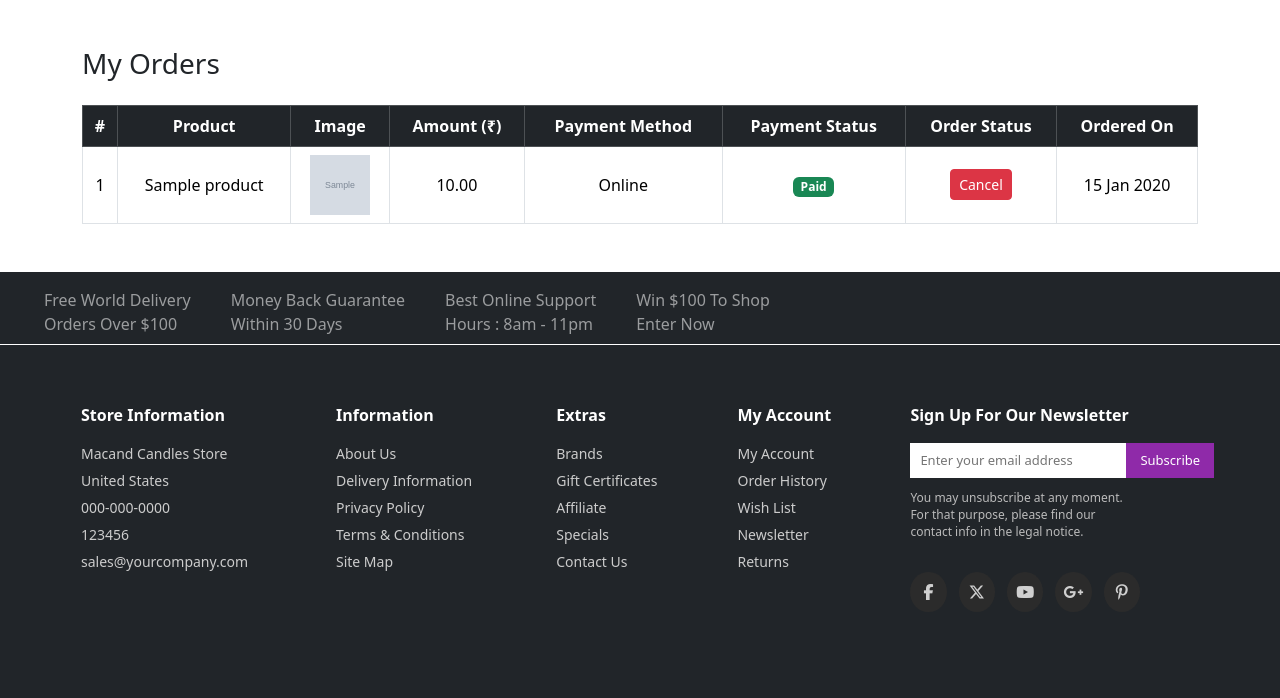
After one commit to jumanath/Candles-website, a Django app: page /checkout in a window 1280 px wide. The commit adds this page. Shown: the part 151-849 px from the top of the page. Run offline with Django 5.2, Linux system fonts and the light colour scheme; a user stored in the database is signed in; tables that the repository leaves empty hold one stand-in row (values such as "Sample post"); grey boxes marked "Sample" are stand-in pictures.

Commit message:
Checkout

```diff
--- a/Candle Website/web_project/macanda/models.py
+++ b/Candle Website/web_project/macanda/models.py
@@ -23,11 +23,7 @@ class Offer(models.Model):
 class carousalimage(models.Model):
     image=models.ImageField(upload_to='carousal/')
 
-# class footerimage(models.Model):
-#     image=models.ImageField(upload_to='footer/')
 
-# class headerimage(models.Model):
-#     image=models.ImageField(upload_to='header/')
 
 
 class fileupload(models.Model):
--- a/Candle Website/web_project/macanda/templates/macanda/User/base.html
+++ b/Candle Website/web_project/macanda/templates/macanda/User/base.html
@@ -156,7 +156,7 @@
             <ul class="dropdown-menu">
                 <li><a class="dropdown-item" href="{% url 'wishlist' %}">Wishlist</a></li>
                 <li><a class="dropdown-item" href="{% url 'cart' %}">Shopping cart</a></li>
-                <li><a class="dropdown-item" href="#">Checkout</a></li>
+                <li><a class="dropdown-item" href="{% url 'checkout' %}">Checkout</a></li>
             </ul>
         </li>
     </ul>
--- /dev/null
+++ b/Candle Website/web_project/macanda/templates/macanda/User/checkout.html
@@ -0,0 +1,74 @@
+{% extends 'macanda/User/base.html' %}
+{% block content %}
+
+<div class="container mt-5 mb-5">
+    <h3 class="mb-4">My Orders</h3>
+
+    {% if orders %}
+    <table class="table table-bordered text-center align-middle">
+        <thead class="table-dark">
+            <tr>
+                <th>#</th>
+                <th>Product</th>
+                <th>Image</th>
+                <th>Amount (₹)</th>
+                <th>Payment Method</th>
+                <th>Payment Status</th>
+                <th>Order Status</th>
+                <th>Ordered On</th>
+            </tr>
+        </thead>
+
+        <tbody>
+        {% for order in orders %}
+            <tr>
+                <td>{{ forloop.counter }}</td>
+                <td>{{ order.product.name }}</td>
+                <td>
+                    <img src="{{ order.product.pdt_image.url }}"
+                         width="60" height="60">
+                </td>
+                <td>{{ order.amount }}</td>
+                <td>{{ order.payment_method }}</td>
+                <td>
+                    {% if order.payment_status == "Paid" %}
+                        <span class="badge bg-success">Paid</span>
+                    {% else %}
+                        <span class="badge bg-warning text-dark">
+                            {{ order.payment_status }}
+                        </span>
+                    {% endif %}
+                </td>
+
+                <!-- ONLY THIS PART IS CHANGED -->
+                <td>
+                    {% if order.status == "Delivered" %}
+                        <span class="badge bg-success">Delivered</span>
+
+                    {% elif order.status == "Cancelled" %}
+                        <span class="badge bg-danger">Cancelled</span>
+
+                    {% else %}
+                        <form method="post" action="{% url 'cancel_order' order.id %}">
+                            {% csrf_token %}
+                            <button type="submit" class="btn btn-sm btn-danger">
+                                Cancel
+                            </button>
+                        </form>
+                    {% endif %}
+                </td>
+                <!-- CHANGE ENDS HERE -->
+
+                <td>{{ order.created_at|date:"d M Y" }}</td>
+            </tr>
+        {% endfor %}
+        </tbody>
+    </table>
+    {% else %}
+        <div class="alert alert-info">
+            No orders found.
+        </div>
+    {% endif %}
+</div>
+
+{% endblock %}
--- a/Candle Website/web_project/macanda/urls.py
+++ b/Candle Website/web_project/macanda/urls.py
@@ -72,6 +72,10 @@ urlpatterns = [
     re_path(r'^add_to_cart/(\d+)/$', views.add_to_cart, name='add_to_cart'),
     re_path(r'^remove_cart/(\d+)/$', views.remove_cart, name='remove_cart'),
 
+    # CHECKOUT
+    re_path(r'checkout',views.checkout,name='checkout'),
+    re_path(r'^cancel-order/(?P<order_id>\d+)/$', views.cancel_order, name='cancel_order'),
+
 # MANAGER
 
     # PAYMENT
--- a/Candle Website/web_project/macanda/views.py
+++ b/Candle Website/web_project/macanda/views.py
@@ -389,6 +389,33 @@ def remove_cart(request, cart_id):
     cart.objects.filter(id=cart_id, user=request.user).delete()
     return redirect('cart')
 
+@login_required
+def checkout(request):
+    orders = Order.objects.filter(
+        user=request.user
+    ).select_related('product').order_by('-created_at')
+
+    return render(
+        request,
+        'macanda/User/checkout.html',
+        {'orders': orders}
+    )
+
+
+@login_required
+def cancel_order(request, order_id):
+    if request.method == "POST":
+        try:
+            order = Order.objects.get(id=order_id, user=request.user)
+
+            if order.status != "Delivered":
+                order.status = "Cancelled"
+                order.save()
+
+        except Order.DoesNotExist:
+            pass
+
+    return redirect('checkout')
 
 
 ''' MANAGER MODULE'''
@@ -466,7 +493,7 @@ def save_order(request):
         payment_method = data["payment_method"]
         payment_status = data["payment_status"]
 
-        # 🔐 Server-side validation
+        #  Server-side validation
         if payment_method == "COD":
             payment_status = "Pending"
             order_status = "Confirmed"
@@ -530,7 +557,7 @@ def deliveryman_register(request):
             vehicle_no=vehicle_no,
         )
 
-        request.session['deliveryman_email'] = email  # 🔑 KEY LINE
+        request.session['deliveryman_email'] = email
 
         return redirect('otp_verification')
 
@@ -545,7 +572,7 @@ def edit_deliveryman(request, did):
         delivery_man.vehicle_no = request.POST.get('vehicle_no')
 
         email = request.POST.get('email')
-        if email:  # 🔑 critical line
+        if email:
             delivery_man.email = email
 
         delivery_man.save()
```
